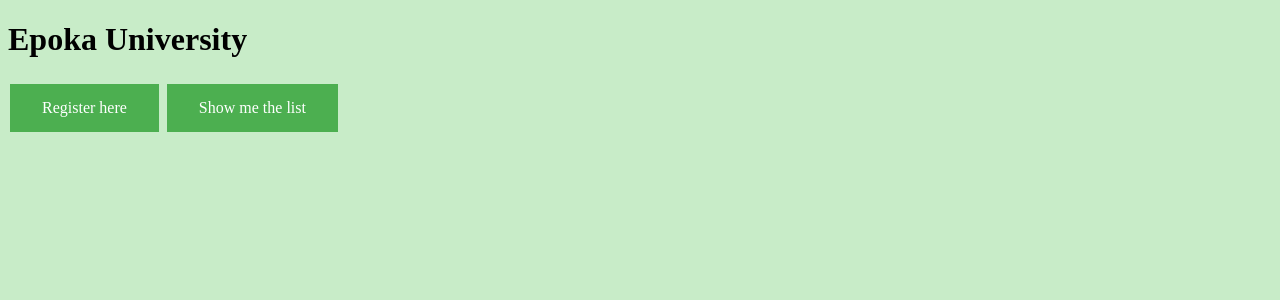
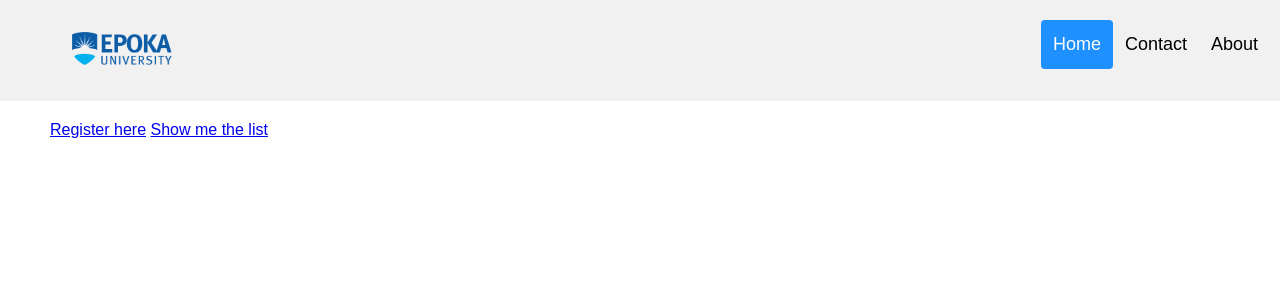
Before and after one commit to crss-px/django-bootcamp-2023, a Django app: page / in a window 1280 px wide. Shown: the top 300 px of the page. Run offline with Django 4.2, Linux system fonts and the light colour scheme.

Commit message:
some css added

```diff
--- a/epokabootcamp/epokabootcamp/urls.py
+++ b/epokabootcamp/epokabootcamp/urls.py
@@ -19,7 +19,7 @@
 from . import views
 
 urlpatterns = [
-    path('', views.index),
+    path('', views.index, name="main-page"),
     path('register/', views.registration_form, name="registration_form"),
     path('students-list/', views.students_list, name="students-list"),
     path('student-profile/<int:student_id>', views.show_student),
--- a/epokabootcamp/images/custom.css
+++ b/epokabootcamp/images/custom.css
@@ -1,16 +1,58 @@
-.button {
-  background-color: #4CAF50;
-  border: none;
-  color: white;
-  padding: 15px 32px;
-  text-align: center;
-  text-decoration: none;
-  display: inline-block;
-  font-size: 16px;
-  margin: 4px 2px;
-  cursor: pointer;
+* {box-sizing: border-box;}
+
+body {
+  margin: 0;
+  font-family: Arial, Helvetica, sans-serif;
 }
 
-body{
-  background-color: #c8ecc8;
+.header {
+  overflow: hidden;
+  background-color: #f1f1f1;
+  padding: 20px 10px;
 }
+
+.header a {
+  float: left;
+  color: black;
+  text-align: center;
+  padding: 12px;
+  text-decoration: none;
+  font-size: 18px;
+  line-height: 25px;
+  border-radius: 4px;
+}
+
+.header a.logo {
+  font-size: 25px;
+  font-weight: bold;
+}
+
+.header a.logo {
+  margin-left: 50px;
+}
+
+.header a:hover {
+  background-color: #ddd;
+  color: black;
+}
+
+.header a.active {
+  background-color: dodgerblue;
+  color: white;
+}
+
+.header-right {
+  float: right;
+}
+
+@media screen and (max-width: 500px) {
+  .header a {
+    float: none;
+    display: block;
+    text-align: left;
+  }
+
+  .header-right {
+    float: none;
+  }
+}
--- a/epokabootcamp/templates/base.html
+++ b/epokabootcamp/templates/base.html
@@ -3,12 +3,32 @@
 {% load static %}
 <head>
     <meta charset="UTF-8">
+    <meta name="viewport" content="width=device-width, initial-scale=1">
 	<link rel="stylesheet" href="{% static 'custom.css' %}">
-    <title>{% block title %} INDEX {% endblock %}</title>
+    <title>{% block title %} Epoka {% endblock %}</title>
 </head>
 <body>
-<h1> Epoka University</h1>
-{% block body %} {% endblock %}
+{% block menu %}
+<div class="header">
+  <a href="{% url 'main-page' %}" class="logo">
+      <img width="100px" src="{% static 'logo.png' %}">
+  </a>
+  <div class="header-right">
+    <a class="active" href="#home">Home</a>
+    <a href="#contact">Contact</a>
+    <a href="#about">About</a>
+  </div>
+</div>
+{% endblock %}
 
+
+
+<div style="padding:20px 50px">
+{% block body %}
+  <h1>Responsive Header</h1>
+  <p>Resize the browser window to see the effect.</p>
+  <p>Some content..</p>
+{% endblock %}
+</div>
 </body>
 </html>
--- a/epokabootcamp/templates/registration-form.html
+++ b/epokabootcamp/templates/registration-form.html
@@ -6,7 +6,7 @@
 {% if not studentSaved %}
     <form method="post">
         {% csrf_token %}
-        {{ form }}
+        {{ form.as_p }}
         <input type="submit" value="Submit">
     </form>
 {% else %}
```
